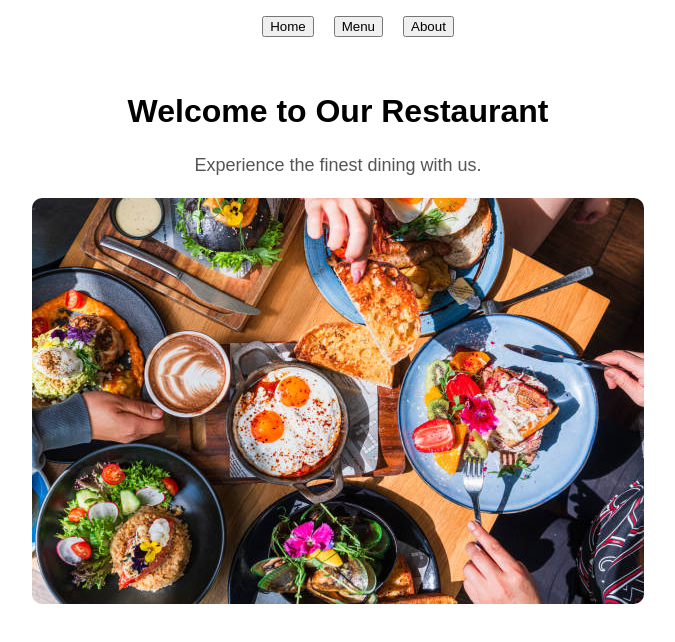
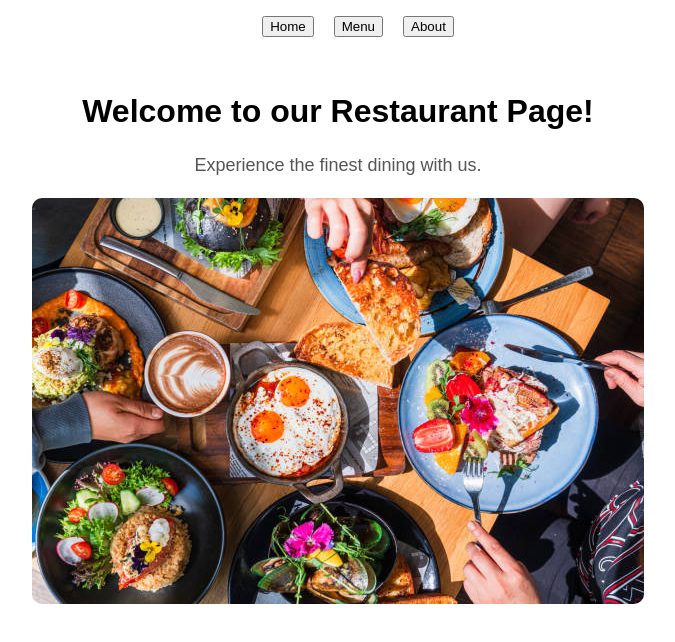
Before and after one commit to Andrew-McCrow/Restaurant-Page, a website built with webpack: page src/restaurant.html in a window 1280 px wide. Shown: the whole page, without its empty margins (302-977 px from the left). Built offline with nearby package versions, Linux system fonts and the light colour scheme.

Commit message:
updated so homepage content loads dynamically

```diff
--- /dev/null
+++ b/src/homepage.js
@@ -0,0 +1,22 @@
+// Select the div#content element
+const contentDiv = document.getElementById('content');
+
+// Add heading to the content div
+const homeContent = document.createElement('h1');
+homeContent.textContent = "Welcome to our Restaurant Page!";
+contentDiv.appendChild(homeContent);
+
+// Add a paragraph to the content div
+const description = document.createElement('p');
+description.textContent = "Experience the finest dining with us.";
+contentDiv.appendChild(description);
+
+// Add an image to the content div
+import restaurantImage from './images/restaurant.jpg';
+const imageElement = document.createElement('img');
+imageElement.src = restaurantImage;
+imageElement.alt = "Delicious food at our restaurant";
+contentDiv.appendChild(imageElement);
+
+// export the contentDiv for use in other modules
+export default contentDiv;
--- a/src/index.js
+++ b/src/index.js
@@ -1,3 +1,5 @@
 import "./styles.css";
+import contentDiv from './homepage.js'; // <-- path to your file
 
 console.log('Hello, Restaurant Page!');
+document.body.appendChild(contentDiv);
--- a/src/restaurant.html
+++ b/src/restaurant.html
@@ -16,9 +16,7 @@
     </nav>
    </header>
    <div id="content">
-    <h1>Welcome to Our Restaurant</h1>
-    <p>Experience the finest dining with us.</p>
-    <img src="./images/restaurant.jpg" alt="restaurant image">
+         <!-- Dynamic content will be loaded here -->
    </div>
 </body>
 </html>
```
Also changed, not shown: package.json (+5 -2 lines).
